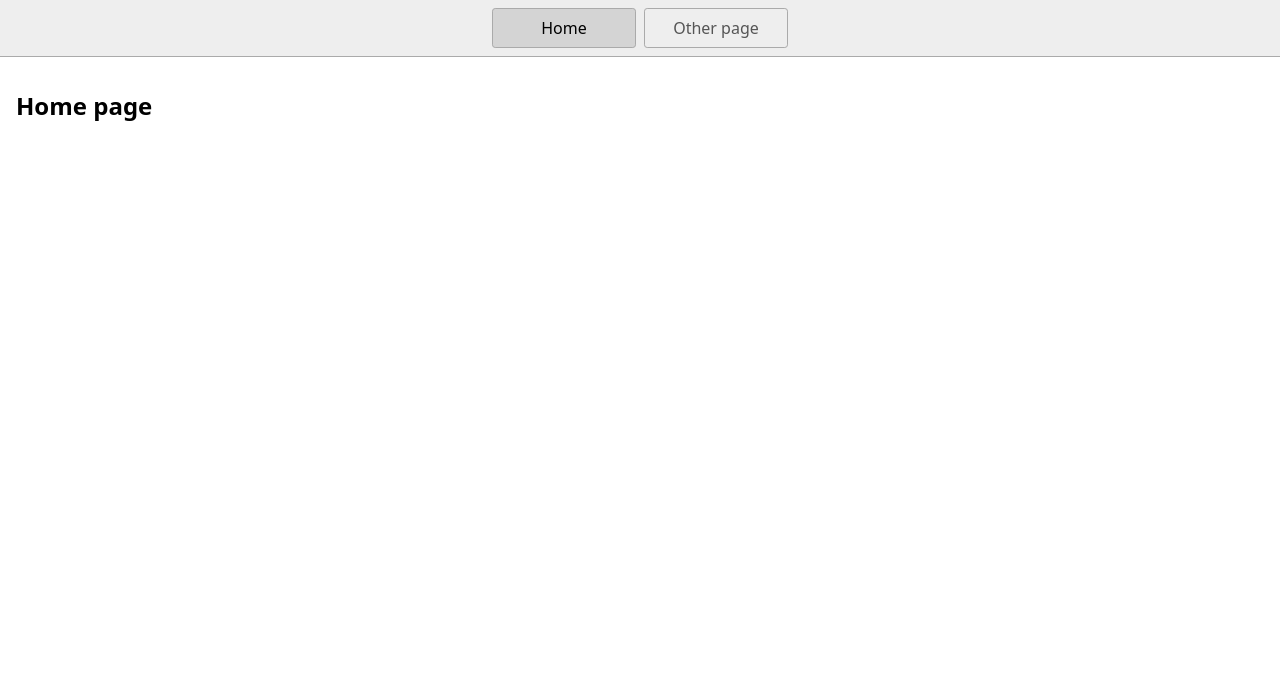
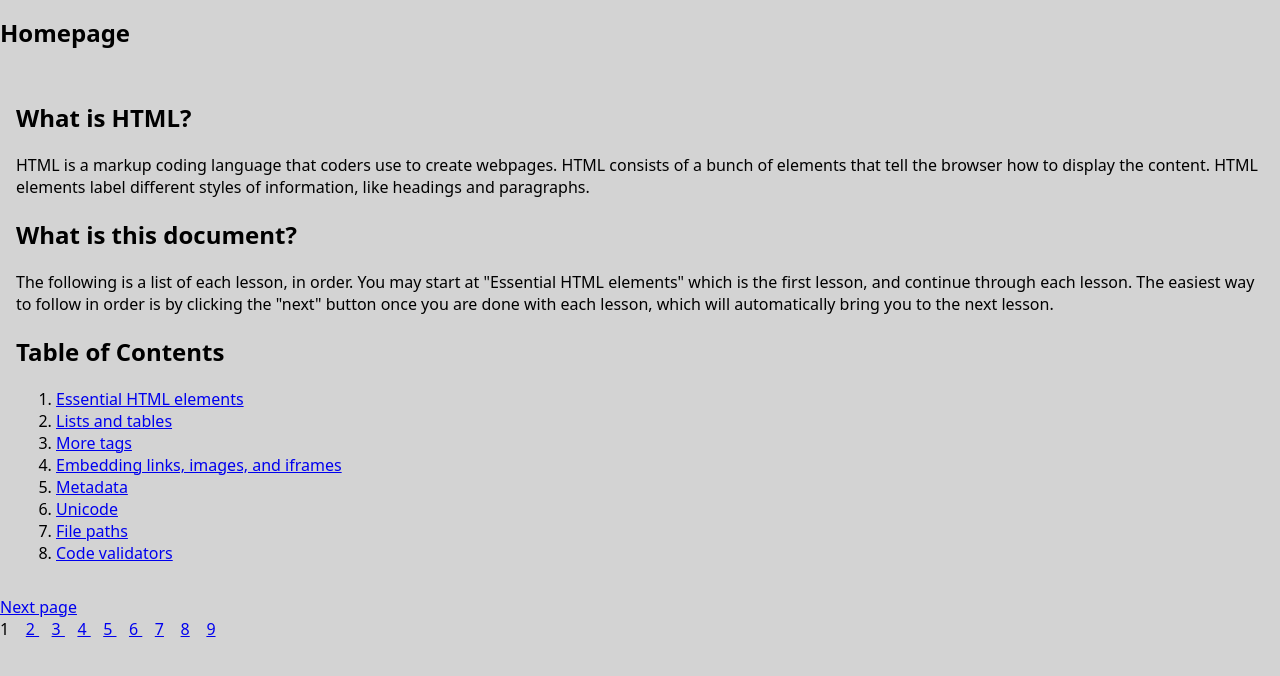
Before and after one commit to tessv6/Unit_C2_Project_Tess_Villlaruz, a website: page index.html in a window 1280 px wide. Drawn offline with Linux system fonts and the light colour scheme.

Commit message:
Finished Project

```diff
--- a/index.html
+++ b/index.html
@@ -2,22 +2,57 @@
 <html lang="en">
   <head>
     <title>Home</title>
-    <meta charset="UTF-8" />
-    <meta name="viewport" content="width=device-width" />
-    <!--
-      Need a visual blank slate?
-      Remove all code in `styles.css`!
-    -->
-    <link rel="stylesheet" href="styles.css" />
+    <meta charset="UTF-8">
+    <meta name="viewport" content="width=device-width">
+    <link rel="stylesheet" href="styles.css">
     <script type="module" src="script.js"></script>
+      <body style="background-color:lightgray;">
   </head>
   <body>
-    <nav>
-      <a href="/" aria-current="page">Home</a>
-      <a href="/page2.html">Other page</a>
-    </nav>
+
+      <h1>Homepage</h1>
     <main>
-      <h1>Home page</h1>
+      <h2> What is HTML? </h2>
+      <p> HTML is a markup coding language that coders use to create webpages. HTML consists of a bunch of elements that tell the browser how to display the content. HTML elements label different styles of information, like headings and paragraphs. </p>
+      <h2> What is this document? </h2>
+      <p> The following is a list of each lesson, in order. You may start at "Essential HTML elements" which is the first lesson, and continue through each lesson. The easiest way to follow in order is by clicking the "next" button once you are done with each lesson, which will automatically bring you to the next lesson.
+        <h2> Table of Contents </h2>
+     <ol>
+       <li><a href="page2.html">Essential HTML elements </a></li>
+       <li><a href="/Lists_and_tables.html"> Lists and tables </a></li>
+       <li><a href="/Tags.html"> More tags </a></li>
+       <li><a href="/Links_Images_iFrames.html"> Embedding links, images, and iframes</a></li>
+       <li><a href="/Metadata.html">Metadata</a></li>
+       <li><a href="/Unicode.html">Unicode</a></li>
+       <li><a href="/File_paths.html">File paths</a></li>
+       <li><a href="Code_validators.html">Code validators</a></li>
+     </ol>
+
     </main>
+      <footer>
+        <a href="page2.html">Next page</a><br>
+        1
+        &nbsp;&nbsp;
+        <a href="page2.html">2
+        </a>
+        &nbsp;&nbsp;
+        <a href="Lists_and_tables.html">3
+        </a>
+        &nbsp;&nbsp;
+        <a href="Tags.html">4
+        </a>
+       &nbsp;&nbsp;
+       <a href="Links_Images_iFrames.html">5
+        </a>
+        &nbsp;&nbsp;
+        <a href="Metadata.html">6
+        </a>
+       &nbsp;&nbsp;
+        <a href="Unicode.html">7</a>
+        &nbsp;&nbsp;
+        <a href="File_paths.html">8</a>
+        &nbsp;&nbsp;
+        <a href="Code_validators.html">9</a>
+    </footer>
   </body>
 </html>
```
Also changed, not shown: Code_validators.html (added, +48 -0 lines), page2.html (+48 -8 lines), 1 other file.
